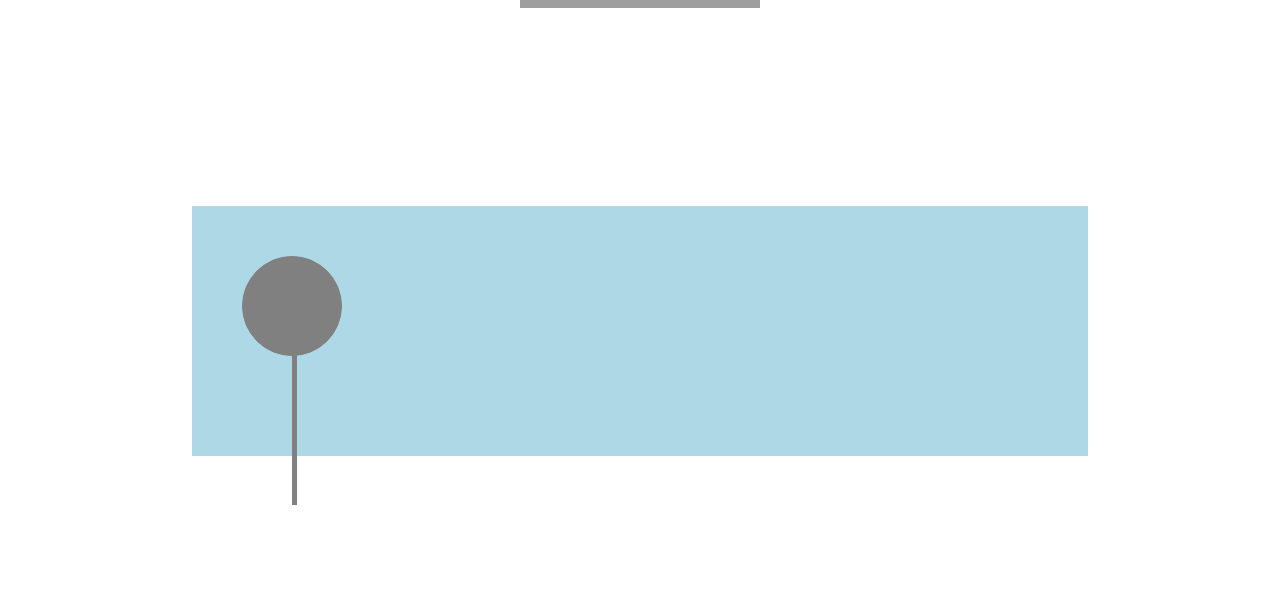
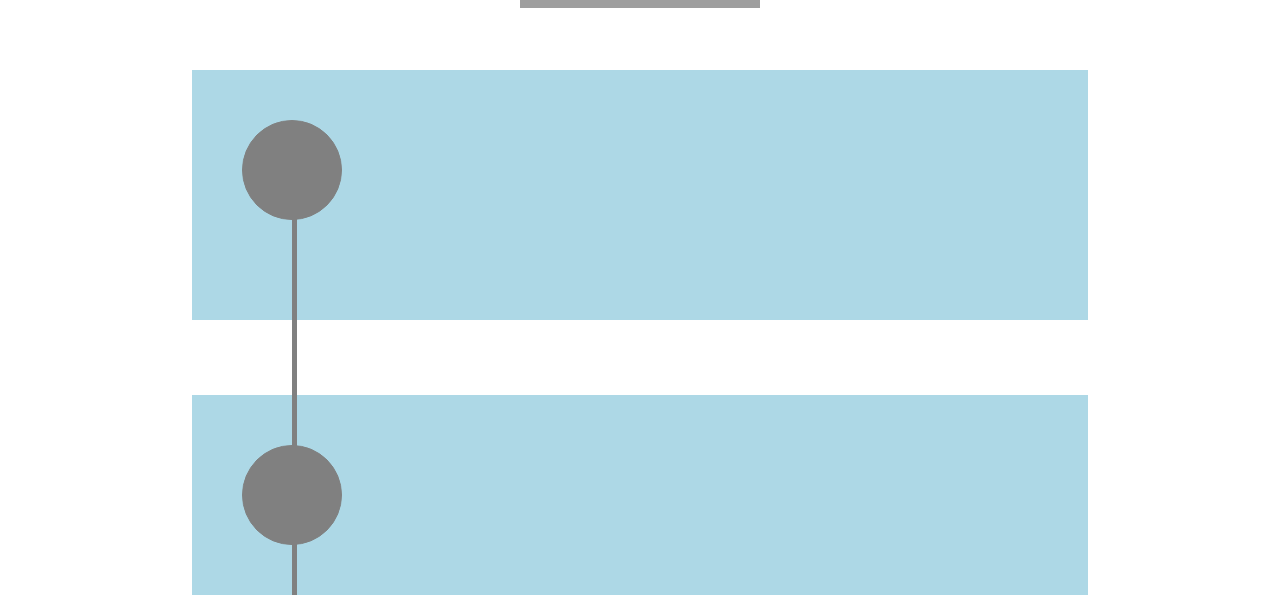
Before and after one commit to tomoakley/compassion-virtual-sponsored-events, a Next.js app: page / in a window 1280 px wide. Shown: the part 182-777 px from the top of the page. Built offline with nearby package versions, Linux system fonts and the light colour scheme; grey boxes are pictures that could not be loaded.

Commit message:
add mock content and render panels

```diff
--- a/components/ProgressTimeline/Circle.js
+++ b/components/ProgressTimeline/Circle.js
@@ -9,7 +9,7 @@ const Circle = ({isActive}) => {
 }
 
 Circle.propTypes = {
-  isActive: PropTypes.boolean
+  isActive: PropTypes.bool
 }
 
 export default Circle
--- a/components/ProgressTimeline/ProgressTimeline.module.css
+++ b/components/ProgressTimeline/ProgressTimeline.module.css
@@ -21,7 +21,7 @@
 
 .progressBar {
   width: 5px;
-  height: 150px;
+  height: 230px;
   margin-top: -1px;
   position: absolute;
   left: 50%;
--- a/components/ProgressTimeline/index.js
+++ b/components/ProgressTimeline/index.js
@@ -1,16 +1,23 @@
 import React from 'react'
+import PropTypes from 'prop-types'
 
 import ProgressCircle from './Circle'
 import ProgressBar from './ProgressBar'
 import styles from './ProgressTimeline.module.css'
 
-const ProgressTimeline = () => {
+const ProgressTimeline = ({isLastCheckpoint}) => {
   return (
     <div className={styles.container}>
       <ProgressCircle />
-      <ProgressBar />
+      {!isLastCheckpoint
+      ? <ProgressBar />
+      : null}
     </div>
   )
 }
 
+ProgressTimeline.propTypes = {
+  isLastCheckpoint: PropTypes.bool
+}
+
 export default ProgressTimeline
--- a/components/RoutePanel/RoutePanel.module.css
+++ b/components/RoutePanel/RoutePanel.module.css
@@ -3,4 +3,5 @@
   height: 250px;
   background: lightblue;
   padding: 50px;
+  margin-top: 75px;
 }
--- a/components/RoutePanel/index.js
+++ b/components/RoutePanel/index.js
@@ -1,14 +1,19 @@
 import React from 'react'
+import PropTypes from 'prop-types'
 
 import ProgressTimeline from '../ProgressTimeline'
 import styles from './RoutePanel.module.css'
 
-const RoutePanel = () => {
+const RoutePanel = ({isLastCheckpoint}) => {
   return (
     <div className={styles.container}>
-      <ProgressTimeline />
+      <ProgressTimeline isLastCheckpoint={isLastCheckpoint} />
     </div>
   )
 }
 
+RoutePanel.propTypes = {
+  isLastCheckpoint: PropTypes.bool
+}
+
 export default RoutePanel
--- /dev/null
+++ b/content.json
@@ -0,0 +1,20 @@
+[
+  {
+    "title": "Checkpoint 1",
+    "description": "the first checkpoint",
+    "imageUrl": "https://picsum.photos/200",
+    "progressInKm": 0
+  },
+  {
+    "title": "Checkpoint 2",
+    "description": "the second checkpoint",
+    "imageUrl": "https://picsum.photos/200",
+    "progressInKm": 50
+  },
+  {
+    "title": "Checkpoint 3",
+    "description": "the third checkpoint",
+    "imageUrl": "https://picsum.photos/200",
+    "progressInKm": 150
+  }
+]
--- a/pages/index.js
+++ b/pages/index.js
@@ -3,6 +3,8 @@ import styles from '../styles/Home.module.css'
 
 import Header from '../components/Header/'
 import RoutePanel from '../components/RoutePanel/'
+
+import content from '../content.json'
 
 export default function Home() {
   return (
@@ -15,7 +17,12 @@ export default function Home() {
       <Header />
 
       <main className={styles.main}>
-        <RoutePanel />
+        {content.map((checkpoint, i) =>
+          <RoutePanel
+            key={checkpoint.title}
+            {...checkpoint}
+            isLastCheckpoint={i+1 === content.length} />
+        )}
       </main>
 
     </div>
```
